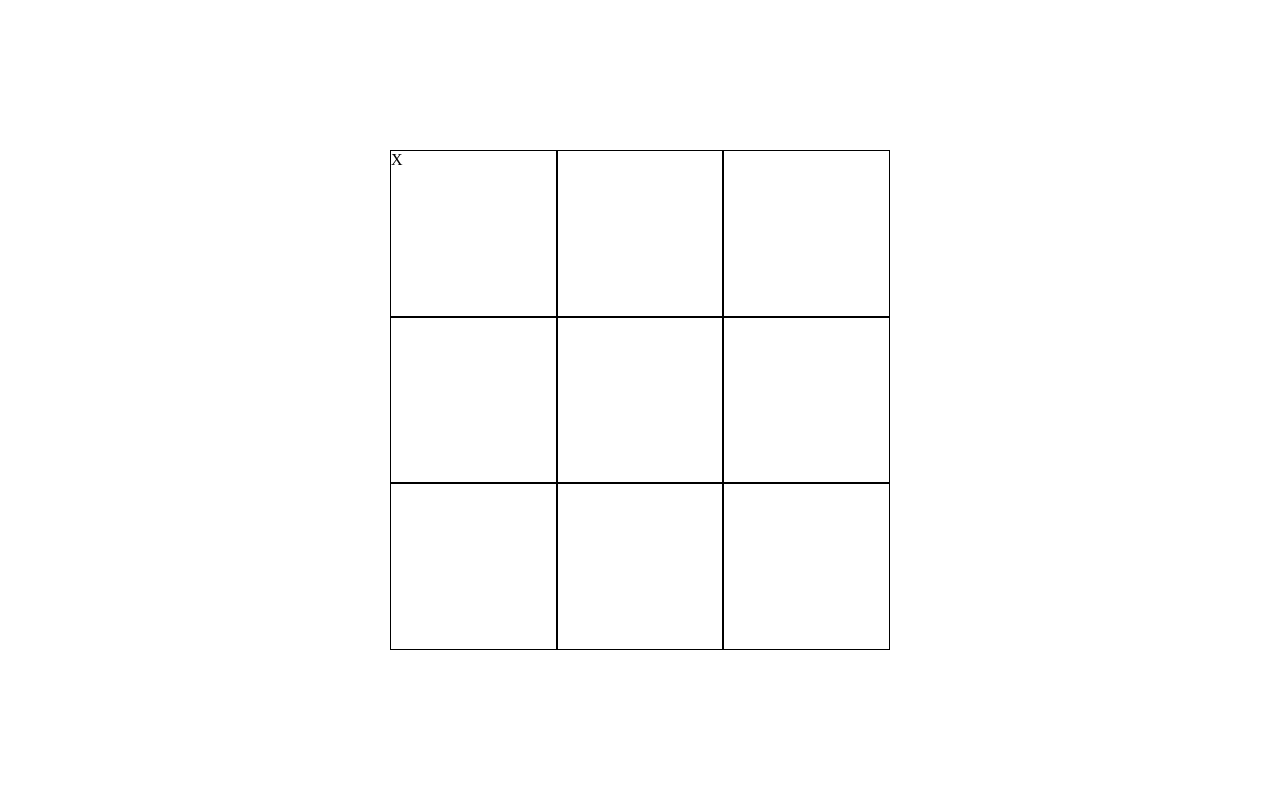
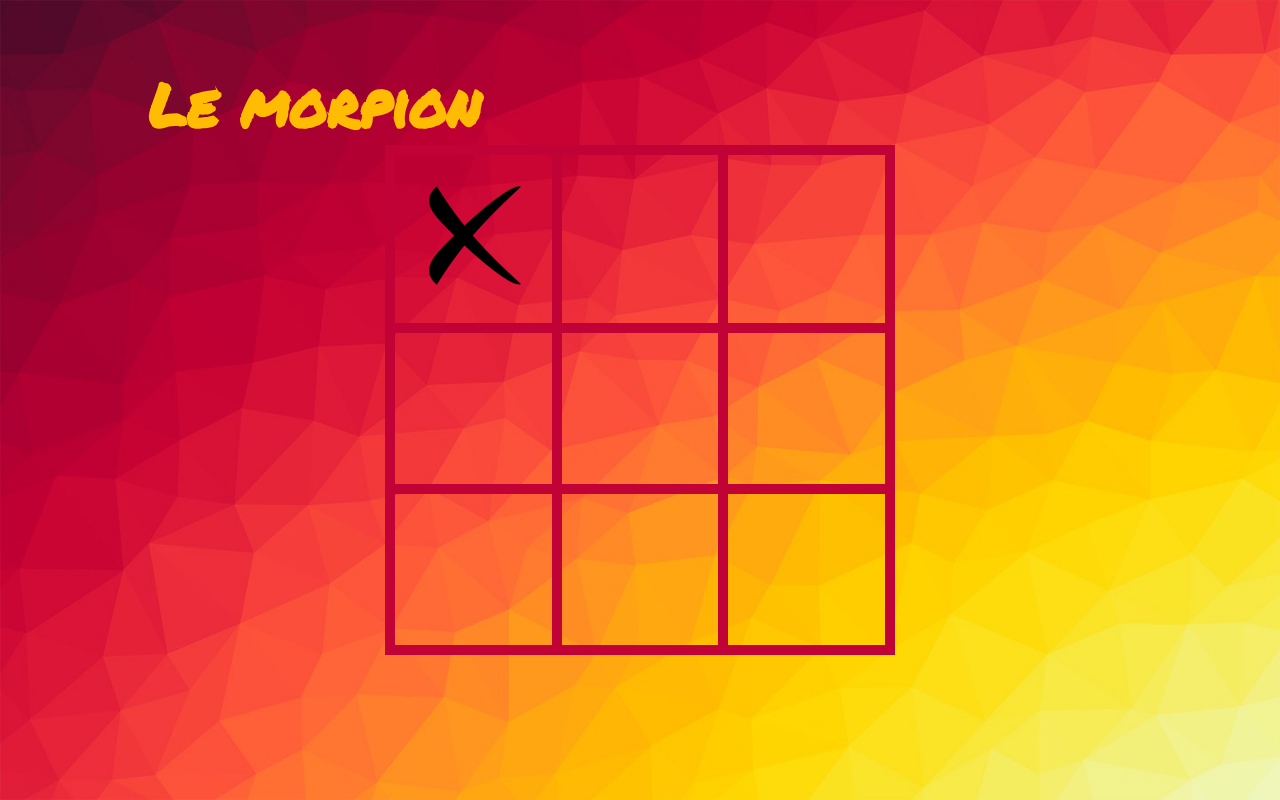
Before and after one commit to LucileLem/HW-17-10---Morpions-, a plain HTML site: page Index.html in a window 1280 px wide. Both pictures are taken after a click on the element 473 px from the left and 233 px from the top of the page. Drawn offline with Linux system fonts and the light colour scheme.

Commit message:
In progress
Début CSS ; no end

```diff
--- a/Index.html
+++ b/Index.html
@@ -4,8 +4,13 @@
     <meta charset="utf-8">
     <title></title>
     <link rel="stylesheet" href="Style.css">
+    <link href="https://fonts.googleapis.com/css?family=Indie+Flower|Pacifico|Permanent+Marker" rel="stylesheet">
   </head>
   <body>
+ <header>
+     <h1> Le morpion </h1>
+ </header>
+
     <div class="morpion">
       <div class="row">
         <div class="cell"></div>
--- a/Main.js
+++ b/Main.js
@@ -5,19 +5,29 @@ var cells = document.querySelectorAll('.cell');
 var afficherSymbole = function(cell) {
 	// a remplir
 	// 1 - verifier case remplie ou pas
-	if (cell.textContent === '') {
+	if (!cell.firstChild) {
 		// 2 - poser symbole J1 ou j2
-		if (tourDuJoueur1) {
-			cell.textContent = 'X';
-		} else {
-			cell.textContent = 'O';
-		}
+		if (cell.firstChild = true) {
+				if (tourDuJoueur1) {
+					var cross = document.createElement("img");
+					cross.src = 'cross.png';
+					cross.height = 164;
+					cross.width = 154;
+					cell.appendChild(cross);
+				} else {
+					var circle = document.createElement("img");
+					circle.src = 'circle.png';
+					circle.height = 164;
+					circle.width = 154;
+					cell.appendChild(circle);
+					}}
+		else {  }
 		// 4 - changer le joueur courant
 		tourDuJoueur1 = !tourDuJoueur1;
 	}
 };
-
-var combinaisons = [[0, 1, 2], [3, 4, 5], [6, 7, 8]];
+//hori / verti / diagonales
+var combinaisons = [[0, 1, 2], [3, 4, 5], [6, 7, 8], [0, 3, 6], [1, 4, 7], [2, 5, 8], [0, 4, 8], [2, 4, 6]];
 
 var verifierCombinaisons = function() {
 	// a remplir
--- a/Style.css
+++ b/Style.css
@@ -4,13 +4,24 @@ body {
   justify-content: center;
   align-items: center;
   min-height: 100vh;
+  background: url(color.jpg) no-repeat center fixed;
+  background-size: cover;
 }
 
+h1{
+  position: absolute;
+  top: 20px;
+  right: 800px;
+  font-family: 'Permanent Marker', cursive;
+  font-size: 60px;
+  color: #FFBC03;
+}
 .morpion {
   width: 500px;
   height: 500px;
   display: flex;
   flex-direction: column;
+  border : 5px solid #c10237;
 }
 
 .row {
@@ -21,5 +32,5 @@ display: flex;
 .cell {
   flex : 1; /* pr que ceci fonctionne, il faut que le parent ait un flex +
   Cela fait la somme des flex. Ici = 3, Donc il occupera 1/3 de la surface */
-  border : 1px solid black;
+  border : 5px solid #c10237;
 }
```
Also changed, not shown: circle.png (added), color.jpg (added), cross.png (added), 2 other files.
